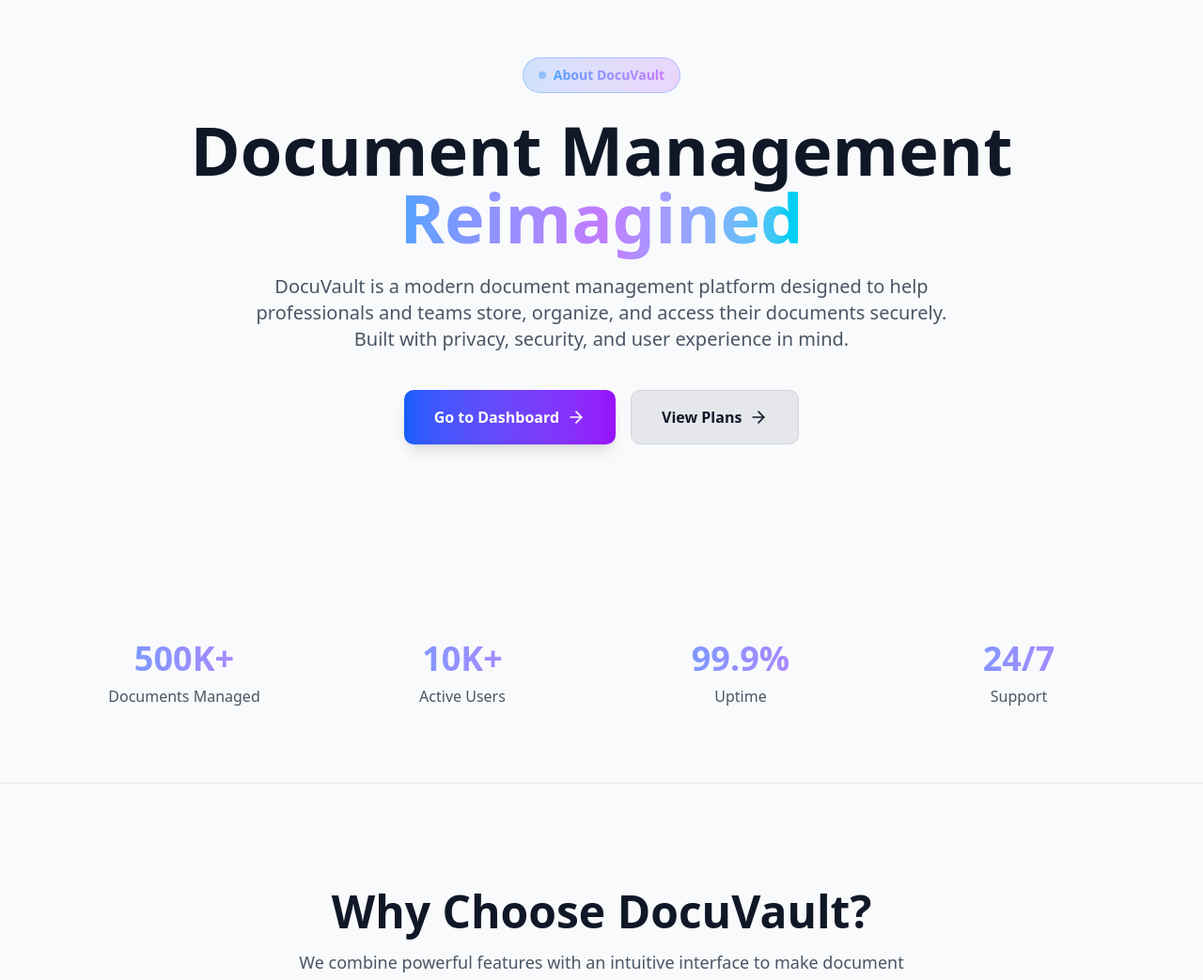
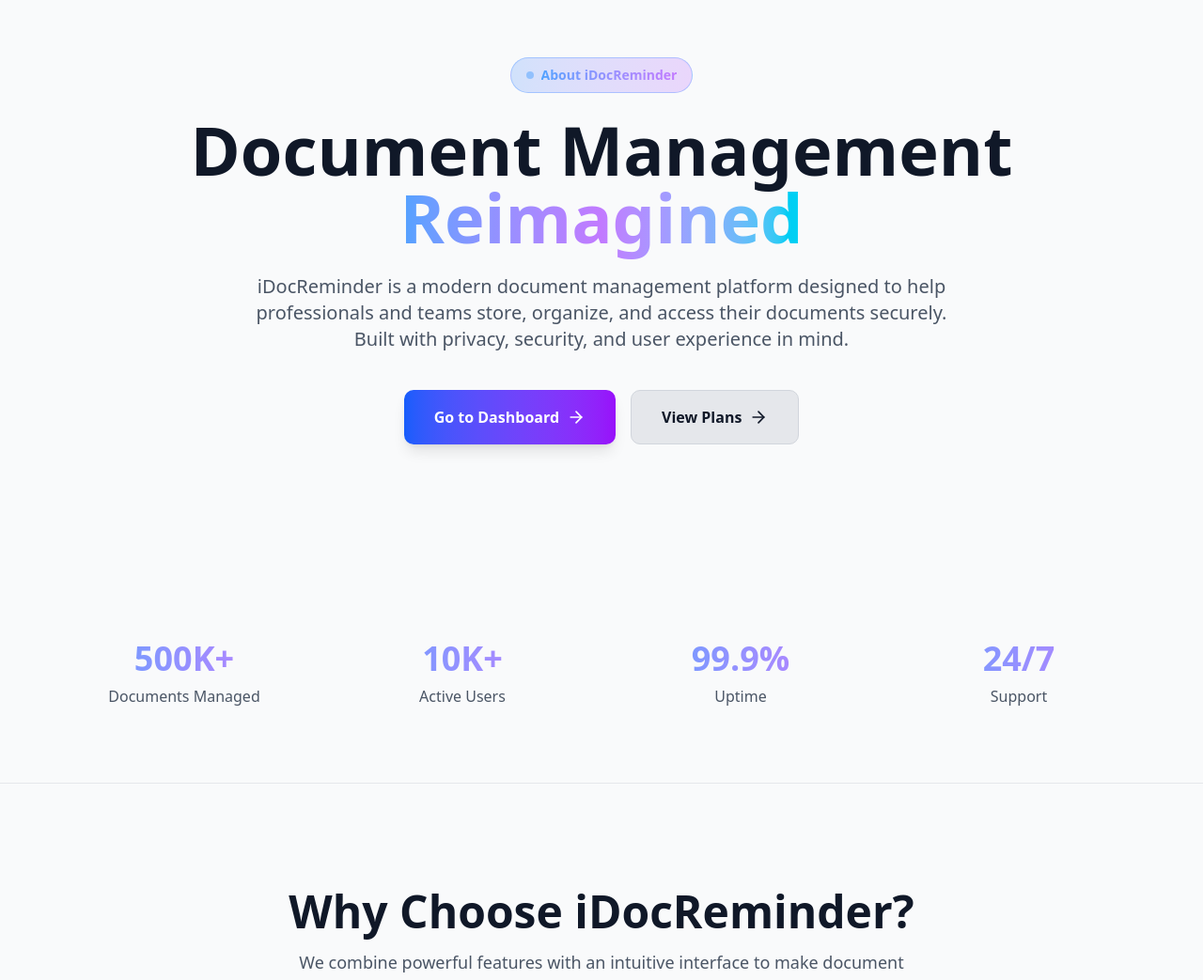
Before and after one commit to ionutpetru4046/my-portal-documents, a Next.js app: page /about in a window 1280 px wide. Shown: the part 132-1175 px from the top of the page at 94% size. Built offline with nearby package versions, Linux system fonts and the light colour scheme; no server answers.

Commit message:
iDocReminder title added on about page

```diff
--- a/src/app/about/page.tsx
+++ b/src/app/about/page.tsx
@@ -127,7 +127,7 @@ export default function AboutPage() {
           >
             <div className="w-2 h-2 rounded-full bg-blue-400 animate-pulse" />
             <span className="text-sm font-semibold bg-linear-to-r from-blue-400 to-purple-400 bg-clip-text text-transparent">
-              About DocuVault
+              About iDocReminder
             </span>
           </motion.div>
 
@@ -149,7 +149,7 @@ export default function AboutPage() {
             transition={{ delay: 0.3, duration: 0.6 }}
             className="text-lg sm:text-xl text-gray-600 dark:text-slate-400 max-w-3xl mx-auto mb-10 transition-colors"
           >
-            DocuVault is a modern document management platform designed to help professionals and teams store, organize, and access their documents securely. Built with privacy, security, and user experience in mind.
+            iDocReminder is a modern document management platform designed to help professionals and teams store, organize, and access their documents securely. Built with privacy, security, and user experience in mind.
           </motion.p>
 
           <motion.div
@@ -222,7 +222,7 @@ export default function AboutPage() {
             className="text-center mb-16"
           >
             <h2 className="text-4xl sm:text-5xl font-bold text-gray-900 dark:text-white mb-4 transition-colors">
-              Why Choose DocuVault?
+              Why Choose iDocReminder?
             </h2>
             <p className="text-gray-600 dark:text-slate-400 text-lg max-w-2xl mx-auto transition-colors">
               We combine powerful features with an intuitive interface to make document management effortless.
@@ -340,13 +340,13 @@ export default function AboutPage() {
           >
             <h2 className="text-3xl md:text-4xl font-bold text-gray-900 dark:text-white mb-6 transition-colors">Our Story</h2>
             <p className="text-gray-700 dark:text-slate-400 text-lg leading-relaxed mb-6 transition-colors">
-              DocuVault was born from a simple observation: most document management solutions were either too complicated, not secure enough, or required expensive enterprise deals. We knew there had to be a better way.
+              iDocReminder was born from a simple observation: most document management solutions were either too complicated, not secure enough, or required expensive enterprise deals. We knew there had to be a better way.
             </p>
             <p className="text-gray-700 dark:text-slate-400 text-lg leading-relaxed mb-6 transition-colors">
               In 2023, our team of security experts, designers, and developers came together with a shared vision: to create the most user-friendly, secure, and modern document management platform available. We spent months researching, designing, and testing to ensure that every feature serves a purpose and every interaction feels natural.
             </p>
             <p className="text-gray-700 dark:text-slate-400 text-lg leading-relaxed transition-colors">
-              Today, DocuVault helps thousands of professionals and teams worldwide manage their documents with confidence. We&apos;re committed to continuous improvement, listening to our users, and pushing the boundaries of what&apos;s possible in document management.
+              Today, iDocReminder helps thousands of professionals and teams worldwide manage their documents with confidence. We&apos;re committed to continuous improvement, listening to our users, and pushing the boundaries of what&apos;s possible in document management.
             </p>
           </motion.div>
         </div>
```
